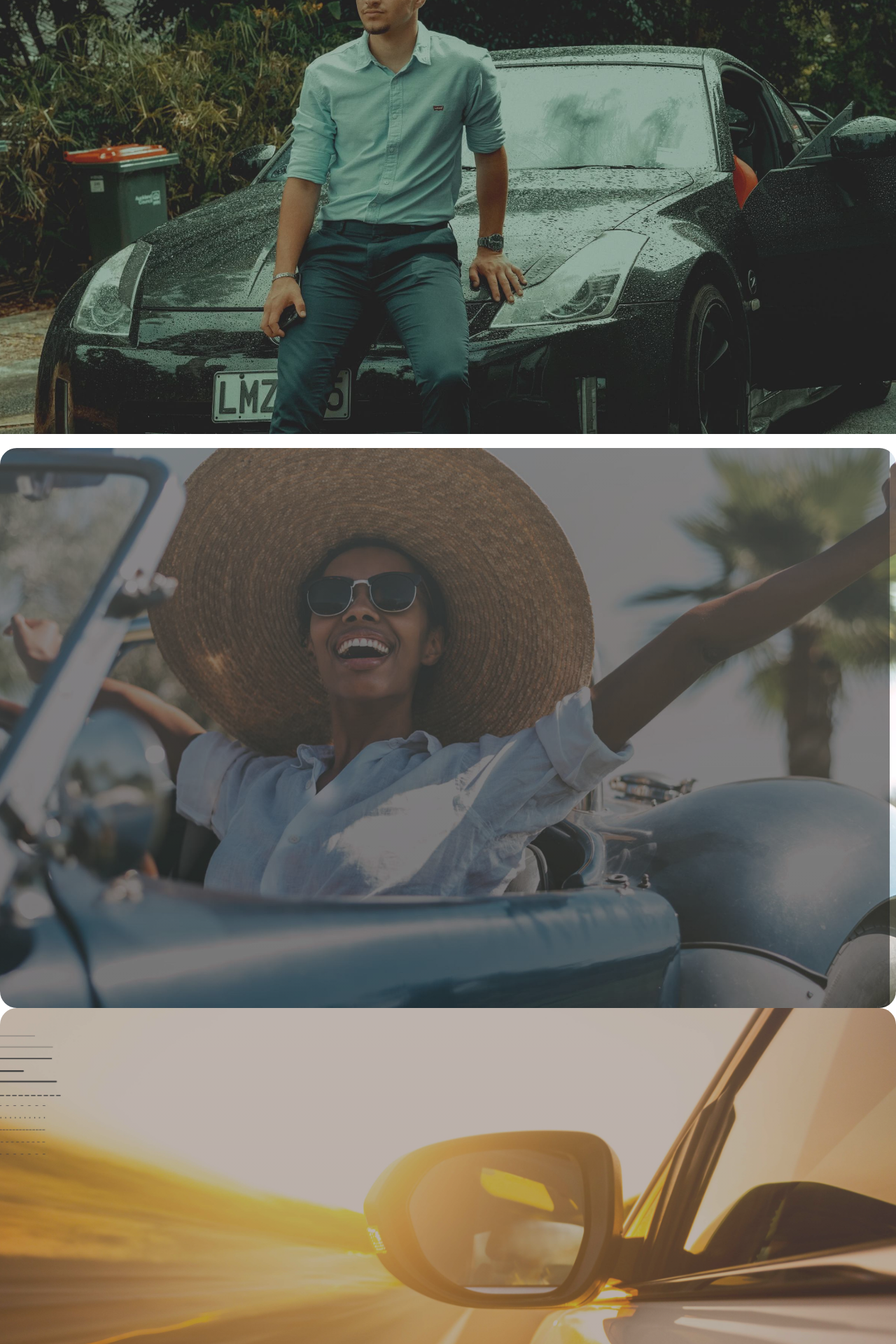
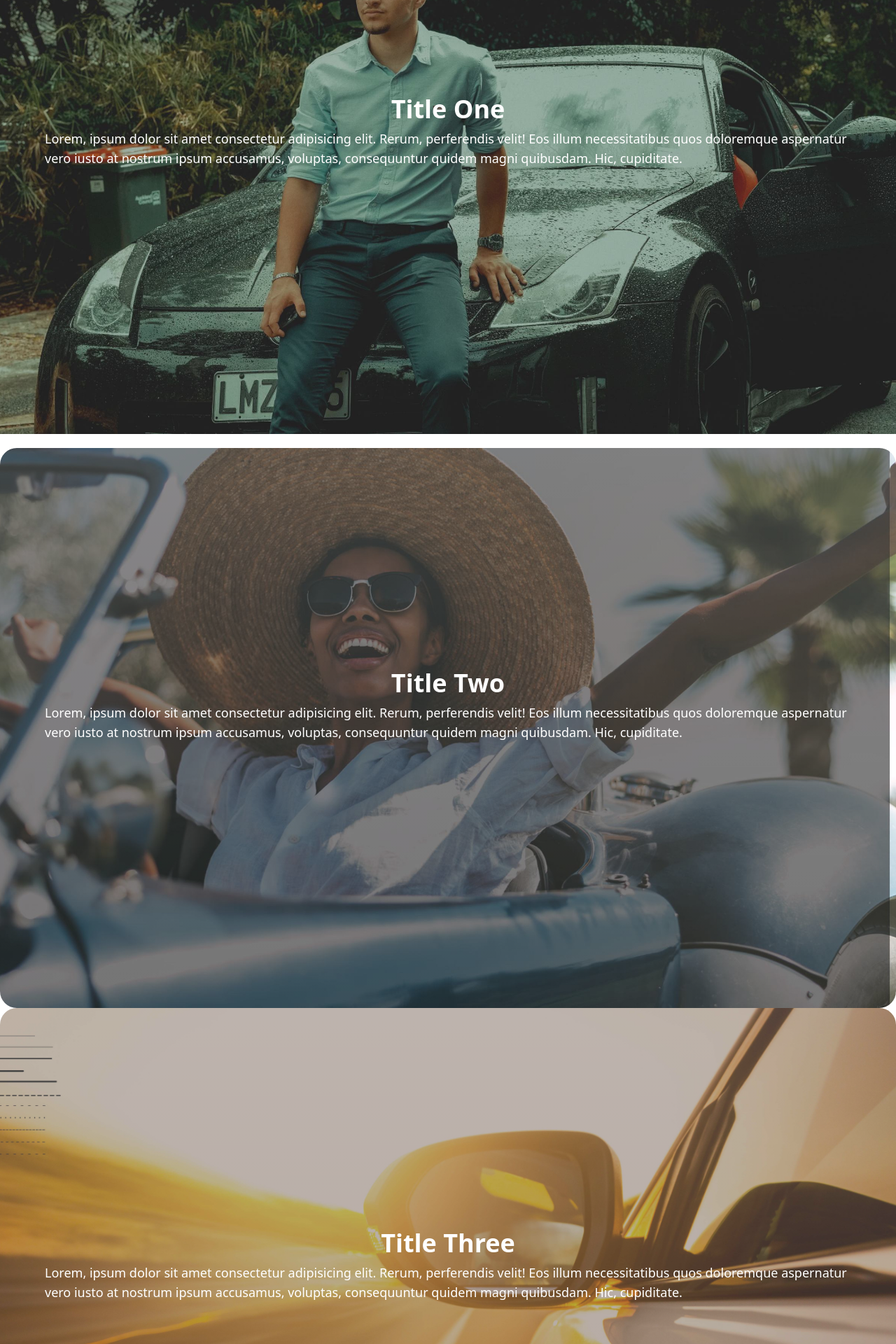
Before and after one commit to pouryaZeidi/Rent-Car-application, a Next.js app: page /aboutus in a window 1280 px wide. Shown: the part 180-2100 px from the top of the page at 70% size. Built offline with nearby package versions, Linux system fonts and the light colour scheme.

Commit message:
make about title and subtitles in three pages

```diff
--- a/src/pages/aboutus.tsx
+++ b/src/pages/aboutus.tsx
@@ -3,28 +3,39 @@ import React from 'react'
 const aboutus = () => {
   return (
     <>
-    <div className='w-full h-[100vh]' style={{
-        backgroundImage: "url('/About.jpg')"
-        ,backgroundSize: 'cover',
+      <div className='w-full h-[100vh] flex flex-col justify-center items-center text-white' style={{
+        backgroundImage: "url('/About.jpg')",
+        backgroundSize: 'cover',
         backgroundPosition: 'center',
-    }}
-    ></div>
+      }}>
+        <h1 className='text-4xl font-bold'>Title One</h1>
+        <p className='text-lg mt-2 m-16 text-wrap'>Lorem, ipsum dolor sit amet consectetur adipisicing elit.
+          Rerum, perferendis velit! Eos illum necessitatibus quos doloremque aspernatur vero iusto at nostrum
+          ipsum accusamus, voluptas, consequuntur quidem magni quibusdam. Hic, cupiditate.</p>
+      </div>
 
-    <div className='w-full h-[100vh] mt-5 rounded-3xl' style={{
-        backgroundImage: " linear-gradient(to top, rgba(255,255,255,0.1), rgba(255,255,255,0.22)),url('/About2.jpg')"
-        ,backgroundSize: 'cover',
+      <div className='w-full h-[100vh] mt-5 rounded-3xl flex flex-col justify-center items-center text-white' style={{
+        backgroundImage: "linear-gradient(to top, rgba(255,255,255,0.1), rgba(255,255,255,0.22)), url('/About2.jpg')",
+        backgroundSize: 'cover',
         backgroundPosition: 'center',
-    }}
-    ></div>
-    <div className='w-full h-[100vh] rounded-3xl' style={{
-        backgroundImage: " linear-gradient(to top, rgba(255,255,255,0.1), rgba(255,255,255,0.22)),url('/About3.jpg')"
-        ,backgroundSize: 'cover',
+      }}>
+        <h1 className='text-4xl font-bold'>Title Two</h1>
+        <p className='text-lg mt-2 m-16 text-wrap'>Lorem, ipsum dolor sit amet consectetur adipisicing elit.
+          Rerum, perferendis velit! Eos illum necessitatibus quos doloremque aspernatur vero iusto at nostrum
+          ipsum accusamus, voluptas, consequuntur quidem magni quibusdam. Hic, cupiditate.</p>
+      </div>
+
+      <div className='w-full h-[100vh] rounded-3xl flex flex-col justify-center items-center text-white' style={{
+        backgroundImage: "linear-gradient(to top, rgba(255,255,255,0.1), rgba(255,255,255,0.22)), url('/About3.jpg')",
+        backgroundSize: 'cover',
         backgroundPosition: 'center',
-    }}
-    ></div>
-
+      }}>
+        <h1 className='text-4xl font-bold'>Title Three</h1>
+        <p className='text-lg mt-2 m-16 text-wrap'>Lorem, ipsum dolor sit amet consectetur adipisicing elit.
+          Rerum, perferendis velit! Eos illum necessitatibus quos doloremque aspernatur vero iusto at nostrum
+          ipsum accusamus, voluptas, consequuntur quidem magni quibusdam. Hic, cupiditate.</p>
+      </div>
     </>
-
   )
 }
 
```
